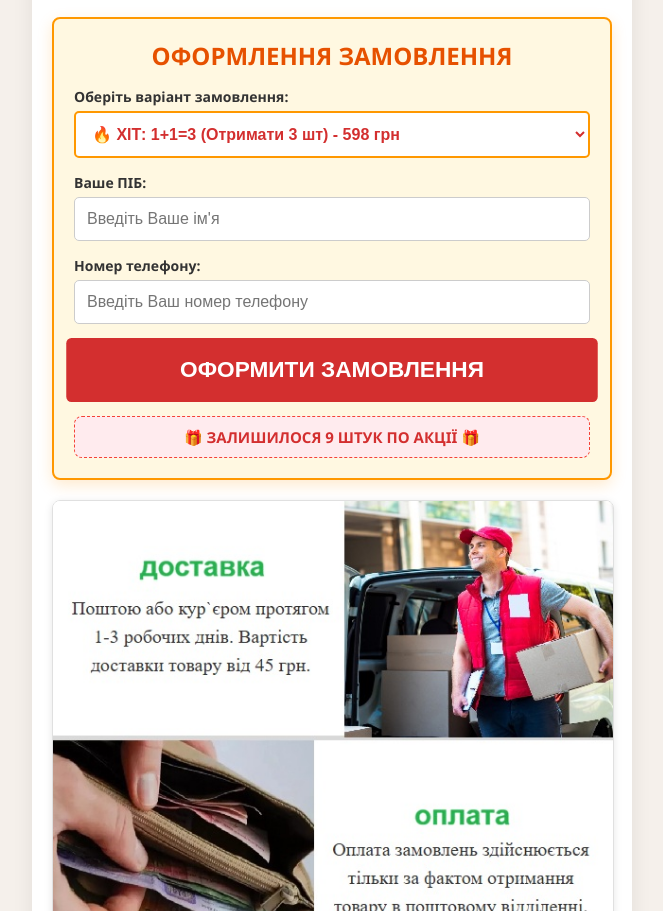
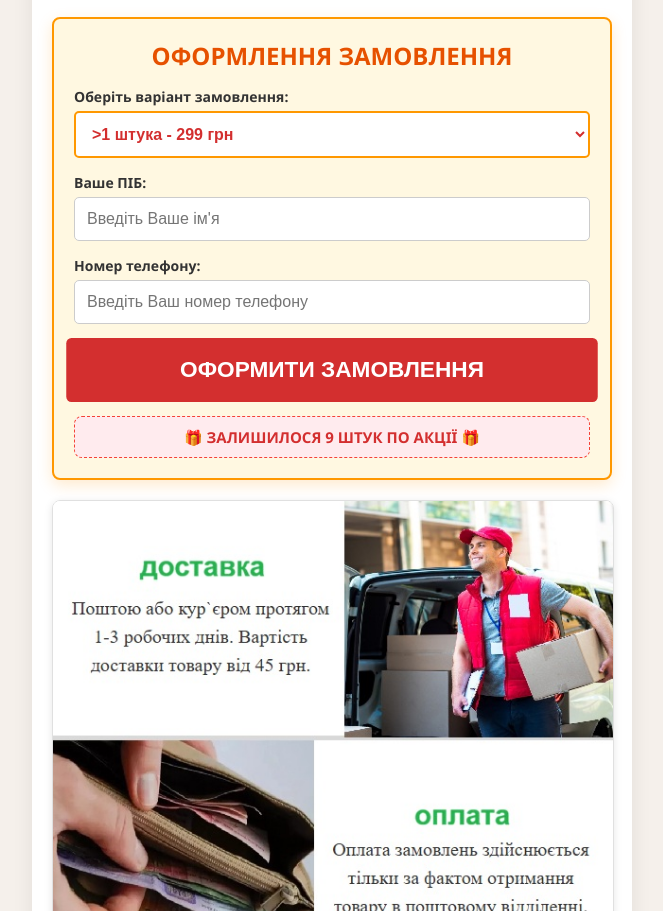
Before and after one commit to emoghoul2007/Kitchen-Cleaner-2, a plain HTML site: page index.html in a window 1280 px wide. Shown: the part 9652-10563 px from the top of the page, without its empty margins (308-971 px from the left). Drawn offline with Linux system fonts and the light colour scheme; a script that the page names is missing.

Commit message:
index.html

```diff
--- a/index.html
+++ b/index.html
@@ -639,8 +639,8 @@ function toggleFaq(el) {
                     <div class="form-group">
                         <label for="quantity">Оберіть варіант замовлення:</label>
                         <select id="quantity" name="quantity" required>
-                            <option value="1 шт - 299 грн">1 штука - 299 грн</option>
-                            <option value="Акція 1+1=3 - 598 грн" selected>🔥 ХІТ: 1+1=3 (Отримати 3 шт) - 598 грн</option>
+                            <option value="1 шт - 299 грн" selected>>1 штука - 299 грн</option>
+                            <option value="Акція 1+1=3 - 598 грн">🔥 ХІТ: 1+1=3 (Отримати 3 шт) - 598 грн</option>
                             <option value="Акція 2+2=6 - 1196 грн">🔥 МЕГА: 2+2=6 (Отримати 6 шт) - 1 196 грн</option>
                             <option value="Інша кількість">Інша кількість (вказати менеджеру)</option>
                         </select>
```
